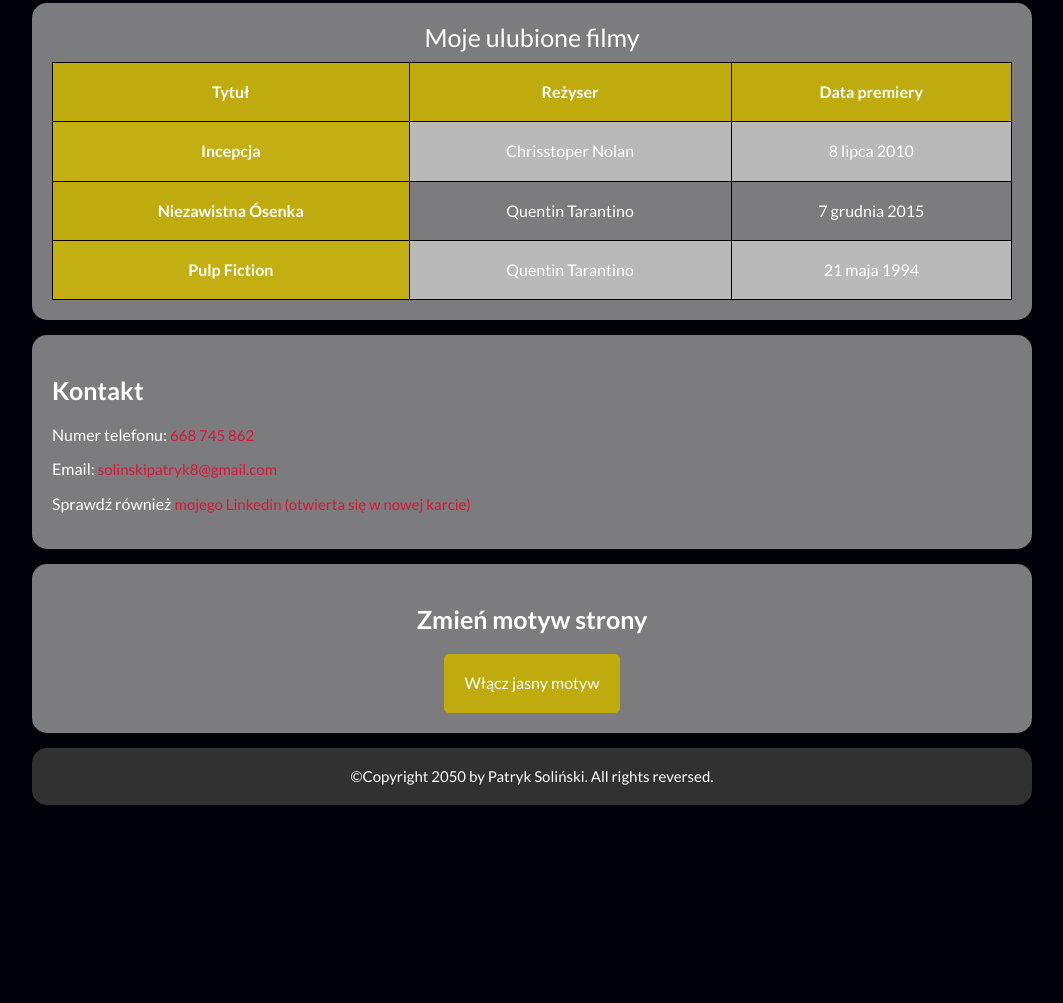
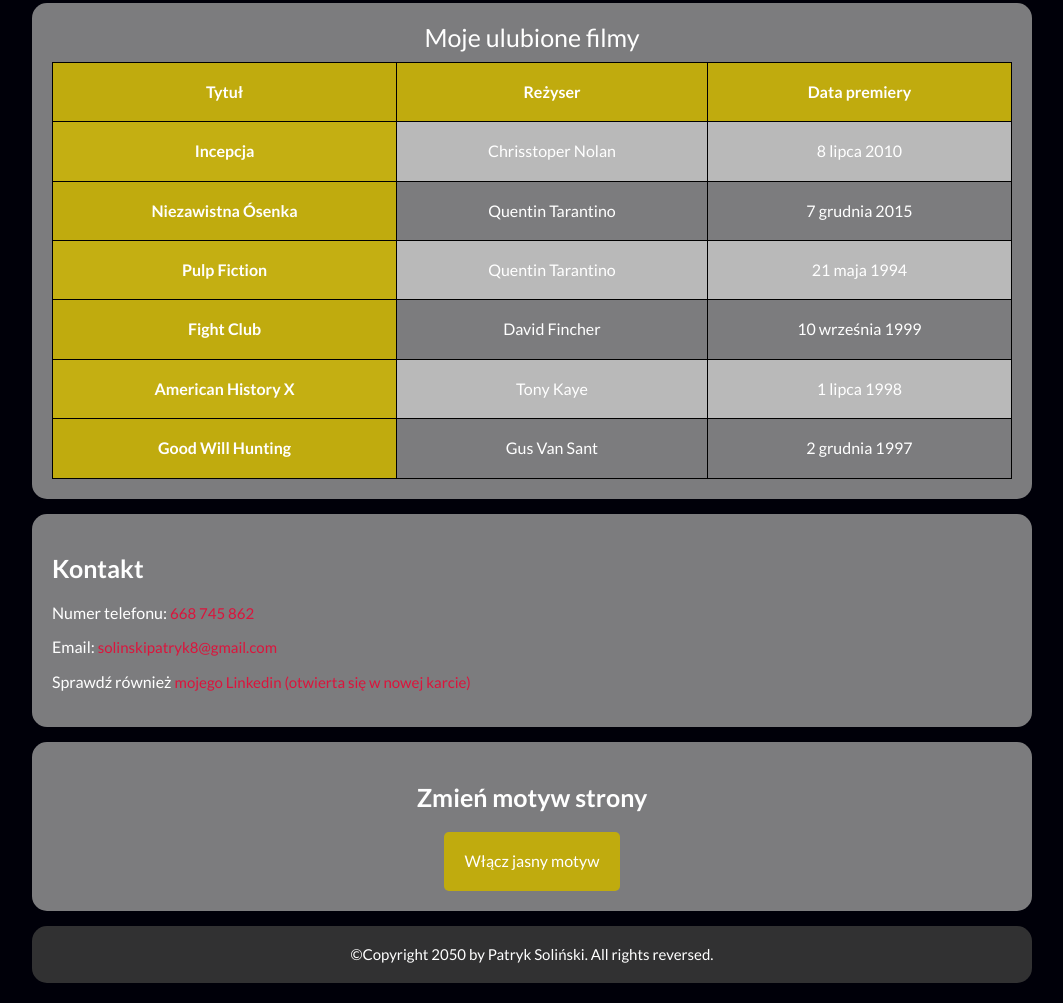
Before and after one commit to Dzikusfrontend/homepage, a plain HTML site: page index.html in a window 1280 px wide. Shown: the part 801-1804 px from the top of the page, without its empty margins (108-1171 px from the left). Before the commit the page ends 1626 px from the top, so only its background shows below. Drawn offline with nearby package versions, Linux system fonts and the light colour scheme.

Commit message:
added 3 rows to the table

```diff
--- a/index.html
+++ b/index.html
@@ -81,6 +81,21 @@
                     <td class="table__cell">Quentin Tarantino</td>
                     <td class="table__cell ">21 maja 1994</td>
                 </tr>
+                <tr class="table__row">
+                    <th class="table__cell table__header " scope="row">Fight Club</th>
+                    <td class="table__cell">David Fincher</td>
+                    <td class="table__cell ">10 września 1999</td>
+                </tr>
+                <tr class="table__row">
+                    <th class="table__cell table__header " scope="row">American History X</th>
+                    <td class="table__cell">Tony Kaye</td>
+                    <td class="table__cell ">1 lipca 1998</td>
+                </tr>
+                <tr class="table__row">
+                    <th class="table__cell table__header " scope="row">Good Will Hunting</th>
+                    <td class="table__cell">Gus Van Sant</td>
+                    <td class="table__cell ">2 grudnia 1997</td>
+                </tr>
 
             </table>
         </section>
```
